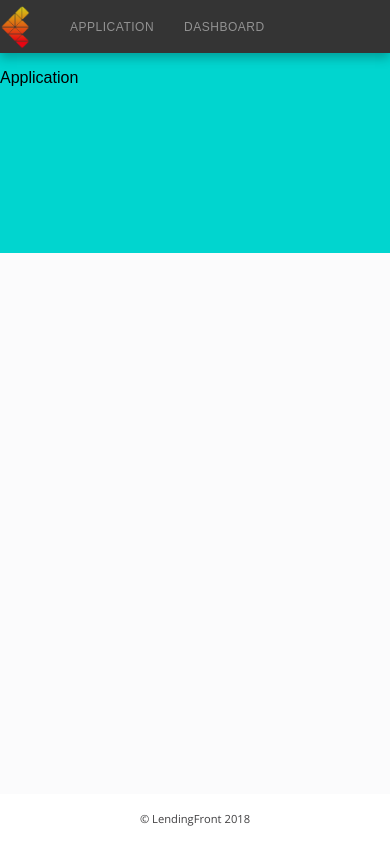
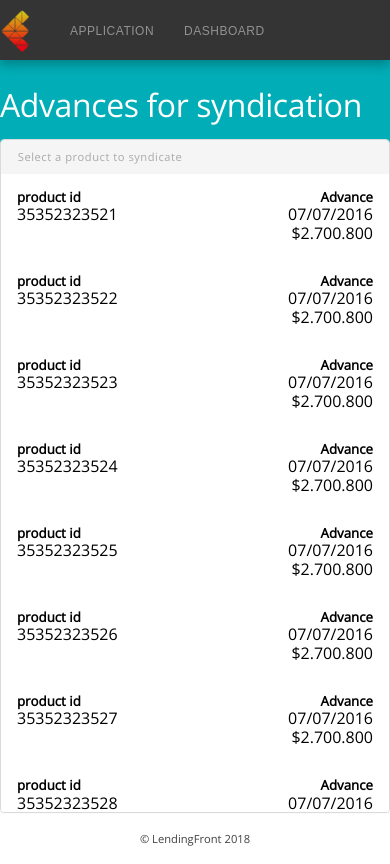
Before and after one commit to muygrafico/syndication-system-front, a React app: page /application in a window 390 px wide. Built offline with nearby package versions, Linux system fonts and the light colour scheme.

Commit message:
add responsive styles to application__box

```diff
--- a/src/components/Layout.js
+++ b/src/components/Layout.js
@@ -8,7 +8,7 @@ import '../styles/scss/main.scss'
 const Layout = (props) => (
     <div className='layout'>
         <Header />
-        <main>
+        <main className='layout__main'>
             {routes}
             {props.children}
         </main>
--- /dev/null
+++ b/src/components/ui/ProductItem.js
@@ -0,0 +1,28 @@
+import React from 'react'
+import PropTypes from 'prop-types'
+
+const ProductItem = (props) => (
+    <li className='product-item'>
+        <span className='product-item__top'>
+            <span className='product-item__top__left'>
+                <h5 className='product-item__title'>product id</h5>
+                <span>{props.id}</span>
+            </span>
+            <span className='product-item__top__right'>
+                <h5 className='product-item__title'>Advance</h5>
+                <span>{props.date}</span>
+            </span>
+        </span>
+        <span className='product-item__bottom'>
+            <span>${props.amount}</span>
+        </span>
+    </li>
+)
+
+ProductItem.propTypes = {
+  id: PropTypes.any,
+  date: PropTypes.any,
+  amount: PropTypes.any
+}
+
+export default ProductItem
--- /dev/null
+++ b/src/components/ui/ProductList.js
@@ -0,0 +1,14 @@
+import React from 'react'
+import PropTypes from 'prop-types'
+
+const ProductList = (props) => (
+    <ul className='product-list'>
+        {props.children}
+    </ul>
+)
+
+ProductList.propTypes = {
+  children: PropTypes.any
+}
+
+export default ProductList
--- a/src/components/views/Application.js
+++ b/src/components/views/Application.js
@@ -1,10 +1,83 @@
-    import React from 'react'
+import React from 'react'
+import ProductList from '../ui/ProductList'
+import ProductItem from '../ui/ProductItem'
 
-    const Home = () => {
-        return (
-            <div>
-                <p>Application</p>
+const ProductItems = [
+    {
+         id: '35352323521',
+        date: '07/07/2016',
+        amount: '2.700.800'
+    },
+     {
+         id: '35352323522',
+        date: '07/07/2016',
+        amount: '2.700.800'
+    },
+     {
+         id: '35352323523',
+        date: '07/07/2016',
+        amount: '2.700.800'
+    },
+     {
+         id: '35352323524',
+        date: '07/07/2016',
+        amount: '2.700.800'
+    },
+     {
+         id: '35352323525',
+        date: '07/07/2016',
+        amount: '2.700.800'
+    },
+     {
+         id: '35352323526',
+        date: '07/07/2016',
+        amount: '2.700.800'
+    },
+     {
+         id: '35352323527',
+        date: '07/07/2016',
+        amount: '2.700.800'
+    },
+     {
+         id: '35352323528',
+        date: '07/07/2016',
+        amount: '2.700.800'
+    },
+     {
+         id: '35352323529',
+        date: '07/07/2016',
+        amount: '2.700.800'
+    },
+     {
+         id: '35352323510',
+        date: '07/07/2016',
+        amount: '2.700.800'
+    }
+]
+
+const Application = () => {
+    return (
+        <div className='application'>
+            <h2>Advances for syndication</h2>
+            <div className='application__box'>
+                <div className='product-list'>
+                    <h4 className='product-list__header-title'>Select a product to syndicate</h4>
+                    <ProductList>
+                        {ProductItems.map(i => {
+                            return (
+                                <ProductItem
+                                  date={i.date}
+                                  amount={i.amount}
+                                  id={i.id}
+                                  key={i.id}
+                            />
+                            )
+                        })
+                        }
+                    </ProductList>
+                </div>
             </div>
-        )
-    }
-    export default Home
+        </div>
+    )
+}
+export default Application
--- a/src/routes/index.js
+++ b/src/routes/index.js
@@ -5,14 +5,12 @@ import Dashboard from '../components/views/Dashboard'
 import Error404 from '../components/views/Error404'
 
 const routes = (
-    <div>
     <Switch>
         <Route exact path='/' component={Application} />
         <Route path='/application' component={Application} />
         <Route path='/dashboard' component={Dashboard} />
         <Route component={Error404} />
     </Switch>
-    </div>
 )
 
 export default routes
--- a/src/styles/scss/components/_layout.scss
+++ b/src/styles/scss/components/_layout.scss
@@ -1,8 +1,33 @@
 .layout {
+  background-color: #FBFBFC;
   display: flex;
   flex-direction: column;
-  background-color: pink;
-  width: 100%;
   height: 100%;
   justify-content: space-between;
+  position: relative;
+  width: 100%;
+
+  &::before {
+    content: '';
+    width: 100%;
+    height: 210px;
+    background-color: #01ADB6;
+    position: absolute;
+    top: 0;
+    z-index: 0;
+  }
 }
+
+.layout__main {
+  // background-color: #FBFBFC;
+  height: calc(100% - 90px);
+  margin: 0 auto 0 auto;
+  max-width: $max-container-width;
+  position: relative;
+  width: 100%;
+
+  > * {
+    position: relative;
+    z-index: 1;
+  }
+}
--- a/src/styles/scss/components/ui/_header.scss
+++ b/src/styles/scss/components/ui/_header.scss
@@ -1,17 +1,14 @@
 @import '../../variables';
 
 header {
-  background: #343434;
+  background: rgb(52, 52, 52);
   box-shadow: 0 5px 10px 0 rgba(0,0,0, .25);
   color: $header-text-color;
   height: $header-height;
   max-height: $header-height;
   z-index: 1;
-  display: flex;
-  flex-direction: row;
   align-items: center;
-  overflow: hidden;
-  // context nav modifier
+
   nav {
     margin-left: 40px;
   }
@@ -35,7 +32,7 @@ header {
   height: $header-height;
   margin: 0 auto;
   max-height: $header-height;
-  max-width: 1200px;
+  max-width: $max-container-width;
   width: 100%;
   display: flex;
   align-items: center;
--- /dev/null
+++ b/src/styles/scss/components/ui/_product-item.scss
@@ -0,0 +1,32 @@
+.product-item {
+  display: flex;
+  flex-direction: column;
+  width: 100%;
+  box-sizing: border-box;
+  padding: 1em;
+}
+
+.product-item__top {
+  display: flex;
+  width: 100%;
+  justify-content: space-between;
+}
+
+.product-item__title {
+  margin: 0;
+}
+
+.product-item__top__left {
+  margin-right: .5em;
+}
+
+.product-item__top__right {
+  margin-left: .5em;
+  text-align: right;
+}
+
+.product-item__bottom {
+  display: flex;
+  text-align: right;
+  justify-content: flex-end;
+}
--- /dev/null
+++ b/src/styles/scss/components/ui/_product-list.scss
@@ -0,0 +1,16 @@
+.product-list {
+  height: 100%;
+  margin: 0;
+  padding: 0;
+}
+
+.product-list__header-title {
+  margin: 0;
+  line-height: 3em;
+  background-color: rgb( 245, 245, 245);
+  color: rgb(170, 170, 170);
+  font-weight: 300;
+  letter-spacing: .5px;
+  padding-left: 1.5em;
+  font-size: .7em;
+}
--- /dev/null
+++ b/src/styles/scss/components/views/_application.scss
@@ -0,0 +1,29 @@
+.application {
+  font-family: $base-font-family;
+  position: relative;
+  height: calc(100% - 80px);
+  // background-color: red;
+
+  h2 {
+    color: white;
+    font-size: 2em;
+    font-weight: 300;
+    letter-spacing: -0.4px;
+    margin-bottom: .5em;
+  }
+}
+
+.application__box {
+  background-color: #fff;
+  border-radius: 4px;
+  border: 1px solid #DADADC;
+  box-sizing: border-box;
+  min-height: 400px;
+  position: relative;
+  height: 100%;
+  overflow-y: auto;
+}
+
+.product-list {
+  height: 100%;
+}
--- a/src/styles/scss/main.scss
+++ b/src/styles/scss/main.scss
@@ -1,4 +1,4 @@
-@import url('https://fonts.googleapis.com/css?family=Open+Sans:300,400');
+@import url('https://fonts.googleapis.com/css?family=Open+Sans:300,400, 600');
 @import 'utils/normalizer';
 @import 'utils/general_styling';
 @import 'variables';
@@ -7,24 +7,7 @@
 @import 'components/ui/nav';
 @import 'components/ui/header';
 @import 'components/ui/footer';
+@import 'components/ui/product-list';
+@import 'components/ui/product-item';
 
-main {
-  background-color: #FBFBFC;
-  height: 100%;
-  position: relative;
-
-  > * {
-    position: relative;
-    z-index: 1;
-  }
-
-  &::before {
-    content: '';
-    width: 100%;
-    height: 200px;
-    background-color: #01D5CF;
-    position: absolute;
-    top: 0;
-    z-index: 0;
-  }
-}
+@import 'components/views/application';
--- a/src/styles/scss/variables.scss
+++ b/src/styles/scss/variables.scss
@@ -1,4 +1,5 @@
 $base-font-size: 16px;
+$base-font-family: 'Open Sans', Arial, sans-serif;
 
 // Colors
 $white-color: #ffffff;
@@ -18,3 +19,5 @@ $header-text-color: $medium-2-color;
 
 // Footer
 $footer-height: 50px;
+
+$max-container-width: 1200px;
```
Lines whose indentation alone changed are shown as unchanged.
